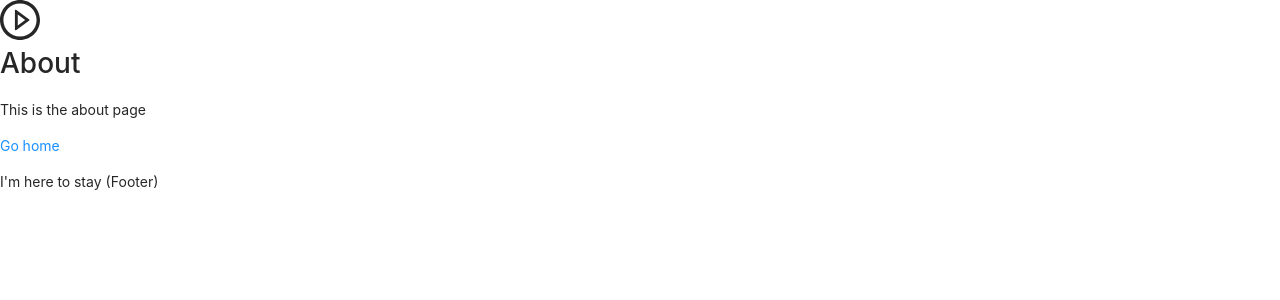
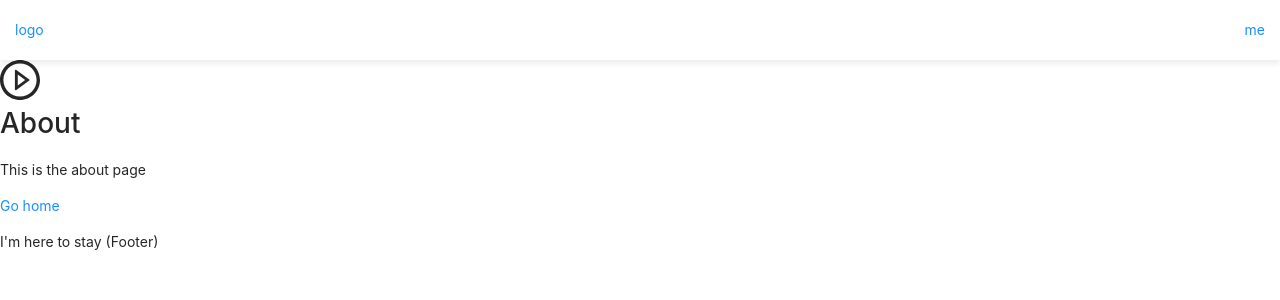
Before and after one commit to levidcd/wildcamp, a Next.js app in the folder web/: page /about in a window 1280 px wide. Shown: the top 300 px of the page. Built offline with nearby package versions, Linux system fonts and the light colour scheme.

Commit message:
导航栏

```diff
--- a/web/components/Layout.tsx
+++ b/web/components/Layout.tsx
@@ -1,6 +1,7 @@
 import React, { ReactNode } from "react";
 import Head from "next/head";
 import AudioPlayer from "./AudioPlayer";
+import Nav from './Nav'
 
 type Props = {
   children?: ReactNode;
@@ -16,6 +17,7 @@ const Layout = ({ children, title = "This is the default title" }: Props) => (
     </Head>
     <div>
       <header>
+        <Nav></Nav>
         <div>
           <AudioPlayer></AudioPlayer>
         </div>
--- /dev/null
+++ b/web/components/Nav.module.scss
@@ -0,0 +1,9 @@
+.nav{
+  height: 60px;
+  display: flex;
+  justify-content: space-between;
+  align-items: center;
+  padding: 0 15px;
+  box-shadow:0px 4px 5px #eee;
+
+}
--- a/web/components/Nav.tsx
+++ b/web/components/Nav.tsx
@@ -1,9 +1,16 @@
 import React from "react";
+import Link from 'next/link'
+import classnames from "classnames";
+
+import styles from "./Nav.module.scss";
 
 const Nav = () => (
-  <div>
-    <div></div>
-    <div></div>
+  <div className={classnames(styles.nav)}>
+    <div>
+      <div><Link href="/">logo</Link></div>
+      <div></div>
+    </div>
+    <div><Link href="/about">me</Link></div>
   </div>
 );
 
```
